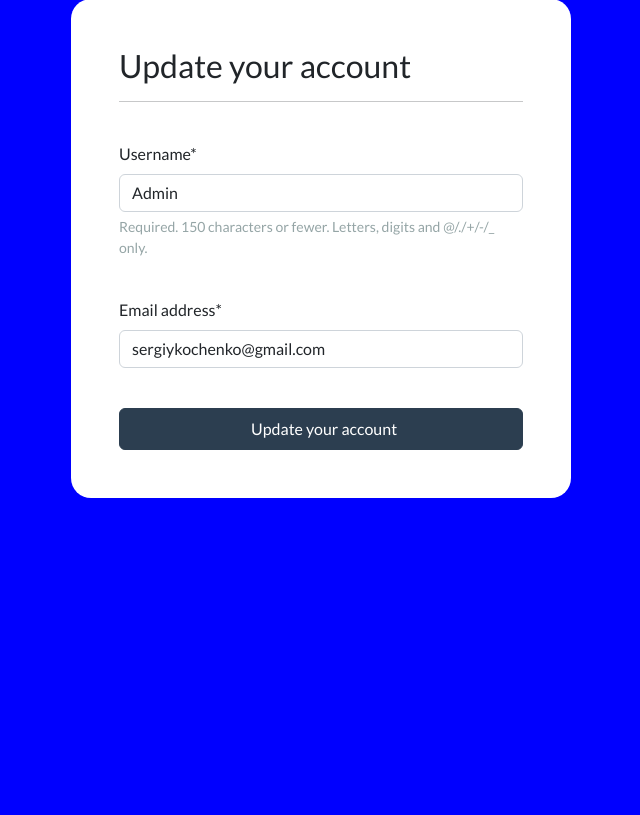
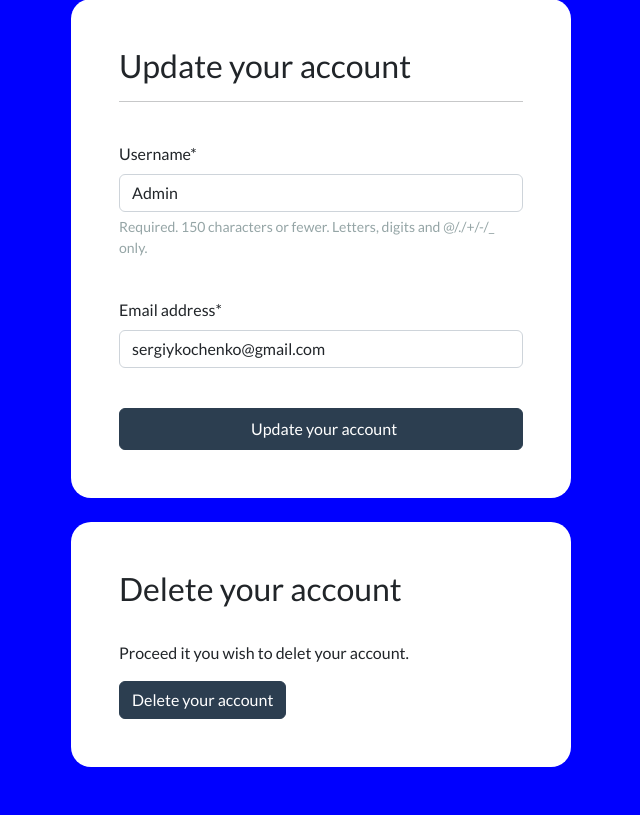
Before and after one commit to SergiyKochenko/E-Shop, a Django app: page /account/profile-management in a window 1280 px wide. Shown: the part 97-912 px from the top of the page, without its empty margins (319-959 px from the left). Before the commit the page ends 595 px from the top, so only its background shows below. Run offline with Django 5.2, Linux system fonts and the light colour scheme; a user stored in the database is signed in; data comes from the database, SQL or seed files in the repository; both versions use the stored data as it was after the commit; some libraries are stand-ins or nearby versions.

Commit message:
Added to profile management - Delete an account

```diff
--- a/account/templates/account/profile-management.html
+++ b/account/templates/account/profile-management.html
@@ -54,6 +54,21 @@
 
         </div>
 
+        <br>
+
+        <div class="container bg-white shadow-md p-5 form-layout">
+
+            <h3> Delete your account </h3>
+
+            <br>
+
+            <p> Proceed it you wish to delet your account. </p>
+
+
+            <a class="btn btn-primary navbar-btn text-white" type="button"  href="{% url 'delete-account' %}"> Delete your account </a>
+
+        </div>
+
     </body>
 
     <br> <br>
--- a/account/views.py
+++ b/account/views.py
@@ -164,4 +164,12 @@ def profile_management(request):
 @login_required(login_url='my-login')
 def delete_account(request):
 
+    user = User.objects.get(id=request.user.id)
+
+    if request.method == 'POST':
+
+        user.delete()
+
+        return redirect('store')
+
     return render(request, 'account/delete-account.html')
```
Also changed, not shown: account/templates/account/delete-account.html (+69 -1 lines), db.sqlite3.
